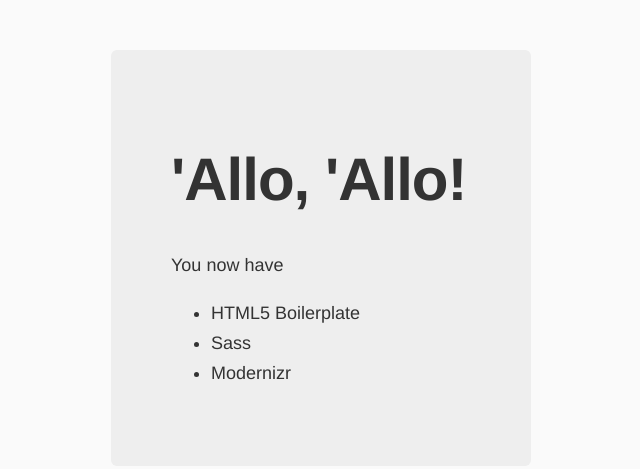
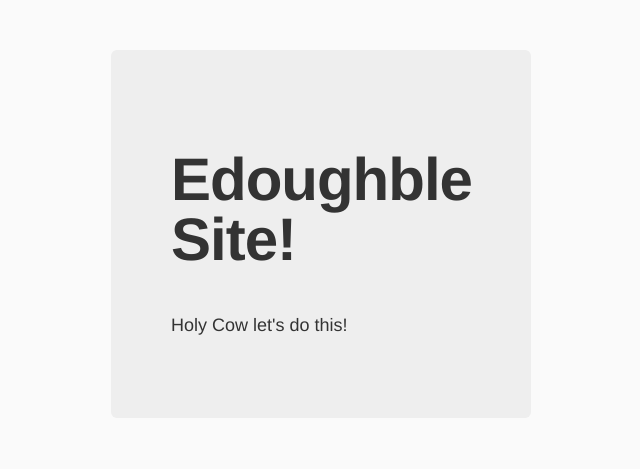
Before and after one commit to schrist810/edoughble-rebuild, a website: page app/index.html in a window 1280 px wide. Shown: the whole page, without its empty margins (319-959 px from the left). Drawn offline with nearby package versions, Linux system fonts and the light colour scheme; files that its build step writes are made by us from their sources.

Commit message:
Initial commit

```diff
--- a/app/index.html
+++ b/app/index.html
@@ -26,13 +26,8 @@
         <![endif]-->
 
         <div class="hero-unit">
-            <h1>'Allo, 'Allo!</h1>
-            <p>You now have</p>
-            <ul>
-                <li>HTML5 Boilerplate</li>
-                <li>Sass</li>
-                <li>Modernizr</li>
-            </ul>
+            <h1>Edoughble Site!</h1>
+            <p>Holy Cow let's do this!</p>
         </div>
 
         <!-- Google Analytics: change UA-XXXXX-X to be your site's ID. -->
```
